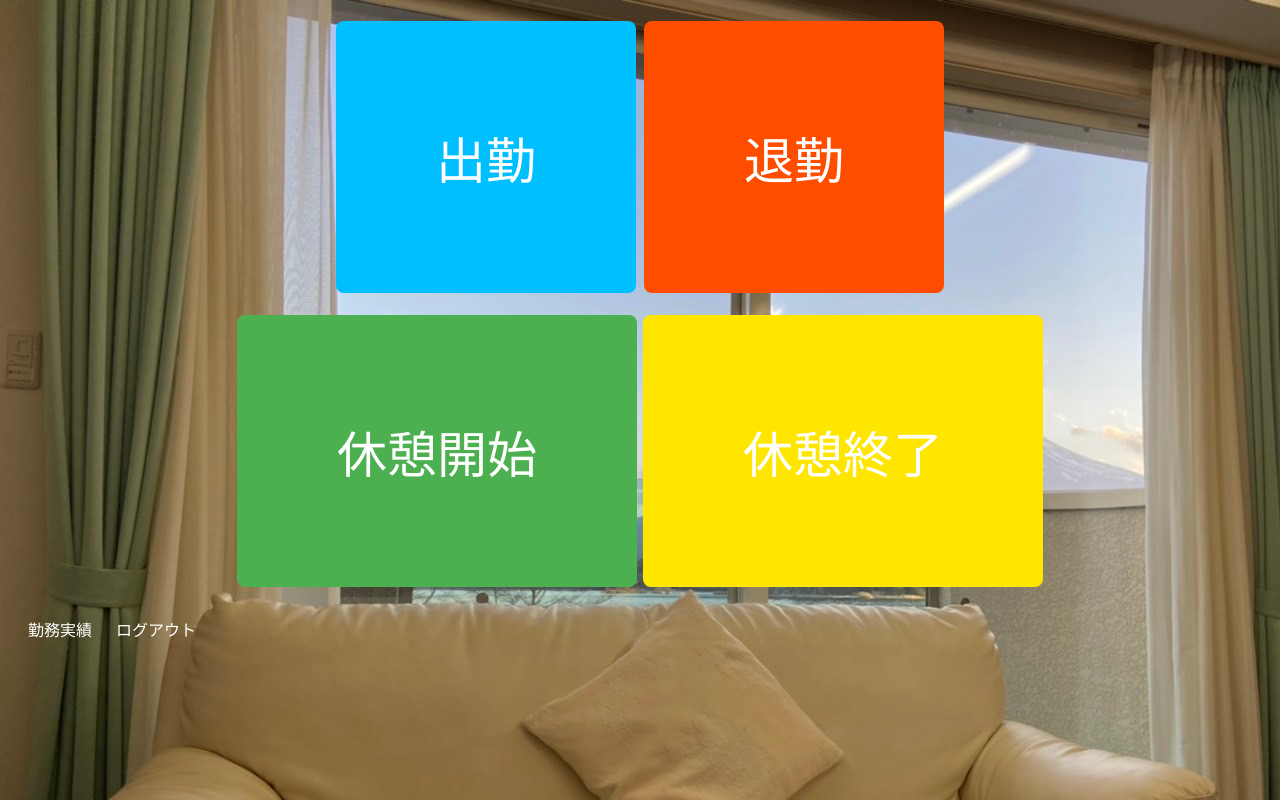
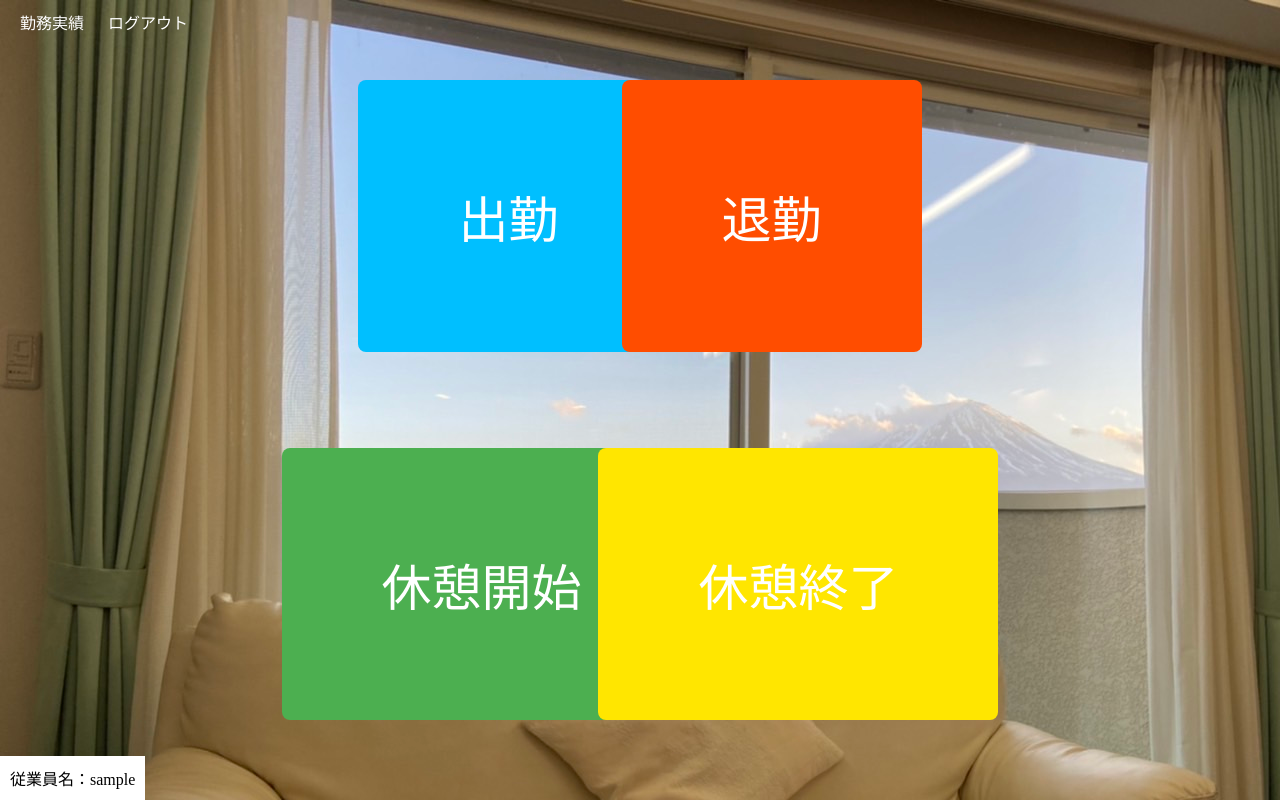
Before and after one commit to ToyodaShouta/AttendanceProject, a Flask app: template templetes/templates/attendance.html in a window 1280 px wide. Run offline with Flask 3, Linux system fonts and the light colour scheme; the template is opened without the code that fills it: most values are stand-ins (such as "Sample title", 1, 10 or a date in 2020).

Commit message:
変更をマージ

```diff
--- a/templetes/app.py
+++ b/templetes/app.py
@@ -1,6 +1,19 @@
 from flask import Flask, render_template, request
+from flask_sqlalchemy import SQLAlchemy
 
 app = Flask(__name__)
+
+# データベース接続設定を読み込み
+app.config.from_object('resouce.dbConfig')
+
+db = SQLAlchemy(app)  # 追加
+
+# ユーザーテーブルの定義
+class USER_TABLE(db.Model):
+
+    id = db.Column(db.String(4), primary_key=True)
+    userName = db.Column(db.String(30))
+    password = db.Column(db.String(300))
 
 # ルートURLにアクセスしたときの処理
 @app.route('/', methods=['GET', 'POST'])
@@ -19,10 +32,29 @@
     else:
         return render_template('login.html')
 
-
 @app.route('/owner.html')
 def owner():
     return render_template('owner.html')
 
+# ユーザー追加の処理
+@app.route('/userCreate.html', methods=['GET', 'POST'])
+def userCreate():
+    if request.method == 'POST':
+        form_id = request.form.get('id')
+        form_userName = request.form.get('userName')
+        form_password = request.form.get('password')
+
+        insert = USER_TABLE(
+            id = form_id,
+            userName = form_userName,
+            password = form_password
+        )
+        db.session.add(insert)
+        db.session.commit()
+        db.session.close()
+        return render_template('userCreate.html')
+    else:
+        return render_template('userCreate.html')
+
 if __name__ == '__main__':
     app.run(debug=True, port=8888, threaded=True)
--- /dev/null
+++ b/templetes/resouce/dbConfig.py
@@ -0,0 +1,3 @@
+DEBUG = True
+SQLALCHEMY_DATABASE_URI = 'sqlite:///attendance.db'
+SQLALCHEMY_TRACK_MODIFICATIONS = True
--- a/templetes/static/styles_regist.css
+++ b/templetes/static/styles_regist.css
@@ -5,23 +5,17 @@
   font-family: Arial, sans-serif;
 }
 
+*{
+  margin:0;
+}
+
 .custom-button1{
       background-color: #00bfff;
       border: none;
       color: rgb(255, 255, 255);
-      padding: 100px 100px;
-      text-align: center;
-      text-decoration: none;
-      font-size: 50px;
-      border-radius: 8px;
-      cursor: pointer;
-      justify-content: center;
-      align-items: center;
-}
-.custom-button2 {
-      background-color: #ff4d00;
-      border: none;
-      color: white;
+      position: absolute;
+      top: 10%;
+      left: 28%;
       padding: 100px 100px;
       text-align: center;
       text-decoration: none;
@@ -29,10 +23,17 @@
       border-radius: 8px;
       cursor: pointer;
 }
-.custom-button3{
-      background-color: #4CAF50;
+.custom-button1:hover{
+  color: rgb(0, 0, 0);
+}
+
+.custom-button2 {
+      background-color: #ff4d00;
       border: none;
       color: white;
+      position: absolute;
+      top: 10%;
+      right: 28%;
       padding: 100px 100px;
       text-align: center;
       text-decoration: none;
@@ -40,16 +41,44 @@
       border-radius: 8px;
       cursor: pointer;
 }
-.custom-button4{
-      background-color: #ffe600;
+.custom-button2:hover{
+  color: rgb(0, 0, 0);
+}
+
+.custom-button3{
+      background-color: #4CAF50;
       border: none;
       color: white;
+      position: absolute;
+      bottom: 10%;
+      left: 22%;
       padding: 100px 100px;
       text-align: center;
       text-decoration: none;
       font-size: 50px;
       border-radius: 8px;
       cursor: pointer;
+}
+.custom-button3:hover{
+  color: rgb(0, 0, 0);
+}
+
+.custom-button4{
+      background-color: #ffe600;
+      border: none;
+      color: white;
+      position: absolute;
+      bottom: 10%;
+      right: 22%;
+      padding: 100px 100px;
+      text-align: center;
+      text-decoration: none;
+      font-size: 50px;
+      border-radius: 8px;
+      cursor: pointer;
+}
+.custom-button4:hover{
+  color: rgb(0, 0, 0);
 }
 
 h1{
@@ -58,6 +87,20 @@
 h2{
   text-align: center;
 }
+
+.customer-text{
+  background-color: #ffffff;
+  color: rgb(0, 0, 0);
+  position: absolute;
+  bottom: 0;
+  left: 0;
+  padding: 10px 10px;
+  border: none;
+  cursor: pointer;
+  width: auto;
+  text-align: left;
+}
+
 .navbar {
   position: center;
   bottom: 0;
--- a/templetes/templates/attendance.html
+++ b/templetes/templates/attendance.html
@@ -21,6 +21,7 @@
     <li><a href="###">勤務実績</a></li>
     <li><a href="/">ログアウト</a></li>
   </div>
+  <p class="customer-text">従業員名：{{username}}</p>
 
   <style>
     body {
--- a/templetes/templates/login.html
+++ b/templetes/templates/login.html
@@ -11,6 +11,12 @@
     <label for="password">パスワード:</label>
     <input type="password" id="password" name="password" required><br><br>
     <input type="submit" value="ログイン">
+    <script>
+      if('{{error}}' != '' ){
+      var message = '{{error}}';
+      alert(message)
+    }
+    </script>
   </form>
 
   <style>
--- a/templetes/templates/owner.html
+++ b/templetes/templates/owner.html
@@ -6,6 +6,7 @@
 <body>
     <div class="container">
         <a href="###">従業員一覧</a>
+        <a href="userCreate.html">従業員追加</a>
         <a href="/">ログアウト</a>
     </div>
 
```
Also changed, not shown: templetes/templates/userCreate.html (added, +27 -0 lines), templetes/instance/attendance.db (added).
